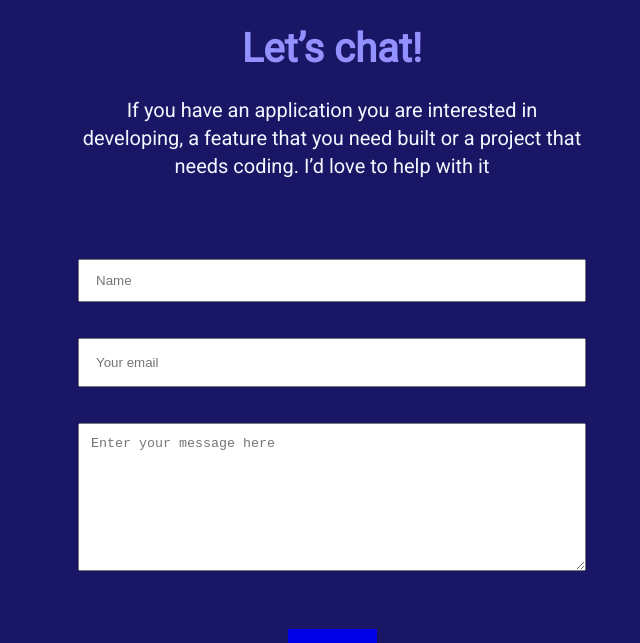
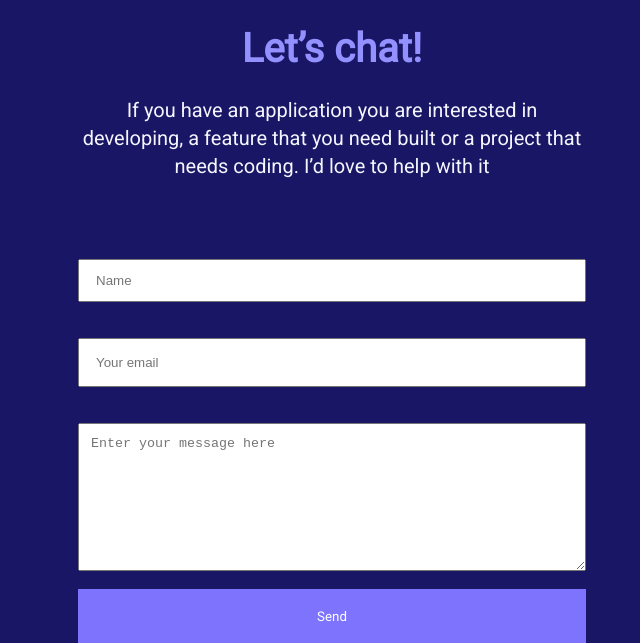
Before and after one commit to edubew/winnie-s_portfolio, a website: page index.html in a window 1280 px wide. Shown: the part 3179-3822 px from the top of the page, without its empty margins (308-948 px from the left). Drawn offline with Linux system fonts and the light colour scheme.

Commit message:
update css
update button to match figmna

```diff
--- a/style.css
+++ b/style.css
@@ -212,12 +212,12 @@ li {
 }
 
 button {
-  background-color: #0000E6;
-  padding: 20px;
-  color: #f5f5ff;
-  border: #7d73fc;
-  font-family: Roboto, sans-serif;
-  transition: 0.6s;
+    background-color: #7D73FC;
+    padding: 20px;
+    color: #fff;
+    border: none;
+    font-family: Roboto, sans-serif;
+    transition: 0.6s;
 }
 
 button:hover {
@@ -287,11 +287,12 @@ textarea {
 }
 
 .form-button {
-  width: 89px;
-  height: 48px;
-  background: #0000E6;
-  align-self: center;
-  margin: 40px 0;
+    background-color: #7D73FC;
+    padding: 20px;
+    color: #fff;
+    border: none;
+    font-family: Roboto, sans-serif;
+    transition: 0.6s;
 }
 
 .form-button:hover {
```
